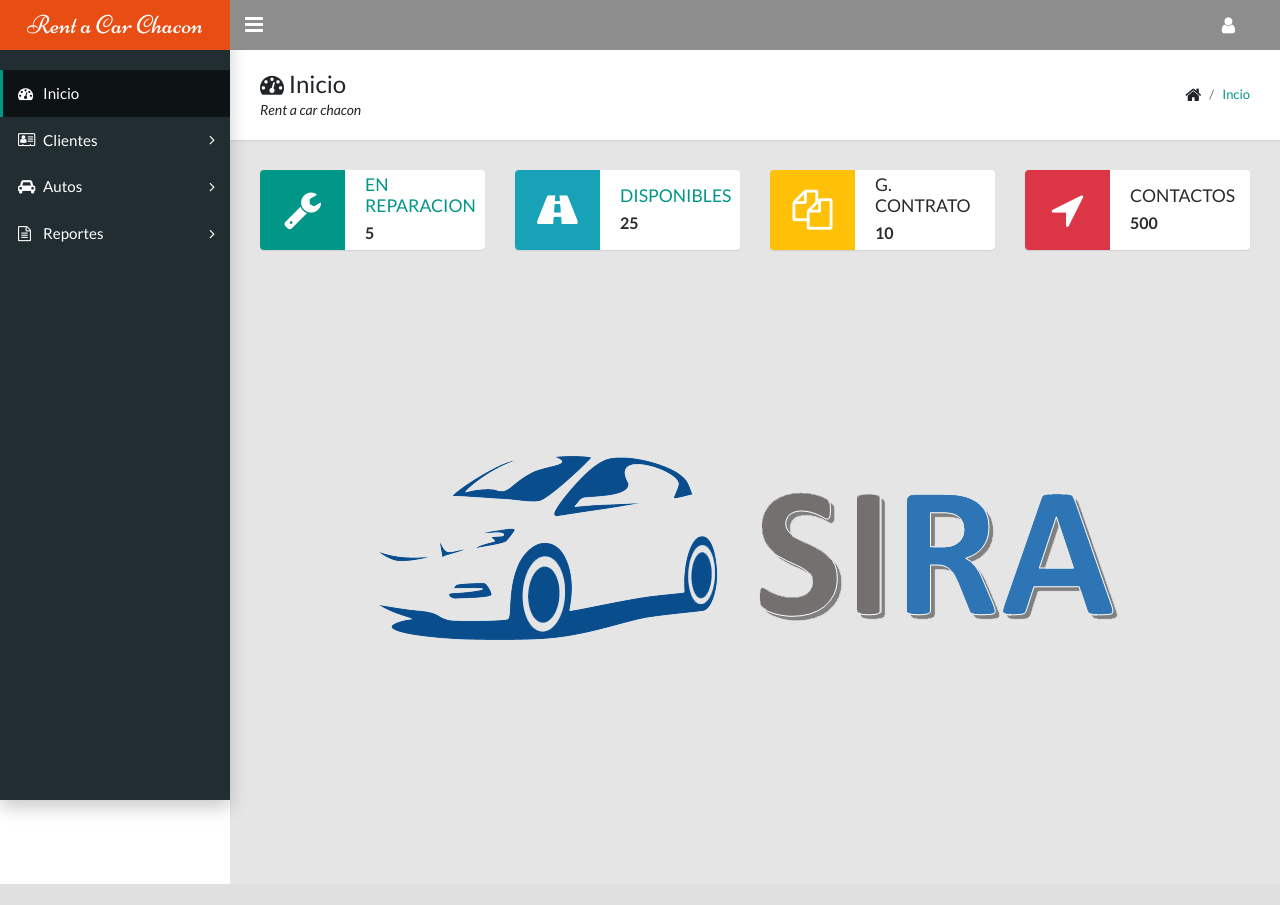
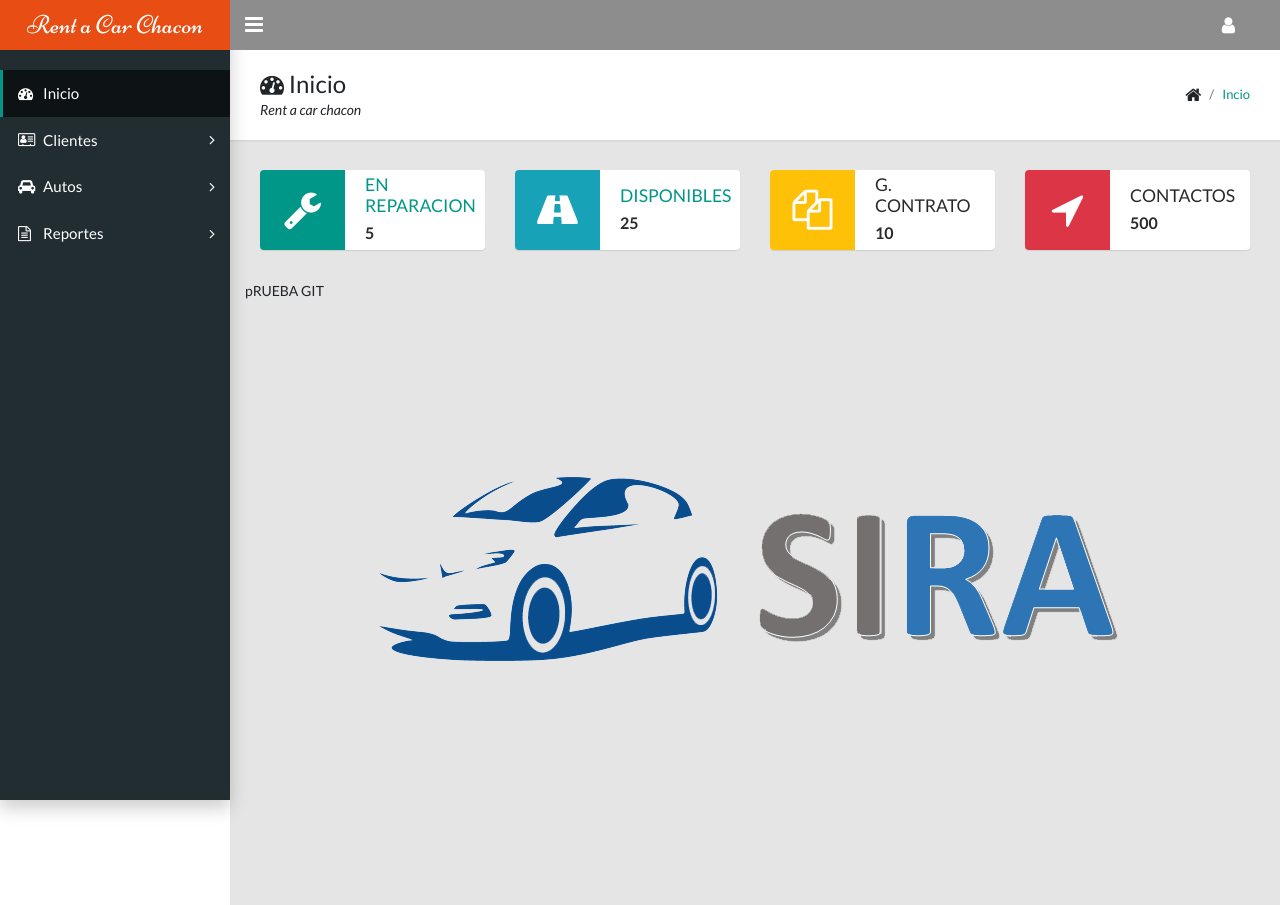
Before and after one commit to JHarvin/SIRA, a PHP site: page /Vistas/inicio.php in a window 1280 px wide. Before the commit the page ends 884 px from the top, so only its background shows below. Run offline with PHP 8.4, Linux system fonts and the light colour scheme.

Commit message:
aqui agregamos una prueba

```diff
--- a/Modelos/ModeloRegistro.php
+++ b/Modelos/ModeloRegistro.php
@@ -3,4 +3,6 @@
 
 //----se usan los modelos para guardar en la bd y los controladores para controlar la pagina
 
+
+// PARA TETO
 ?>
--- a/Vistas/inicio.php
+++ b/Vistas/inicio.php
@@ -66,6 +66,7 @@
         </div>
 
         <div id="imagen">
+         pRUEBA GIT
           <img class="rounded-circle user-image" src="../images/logo.png">
       </div>
 
```
